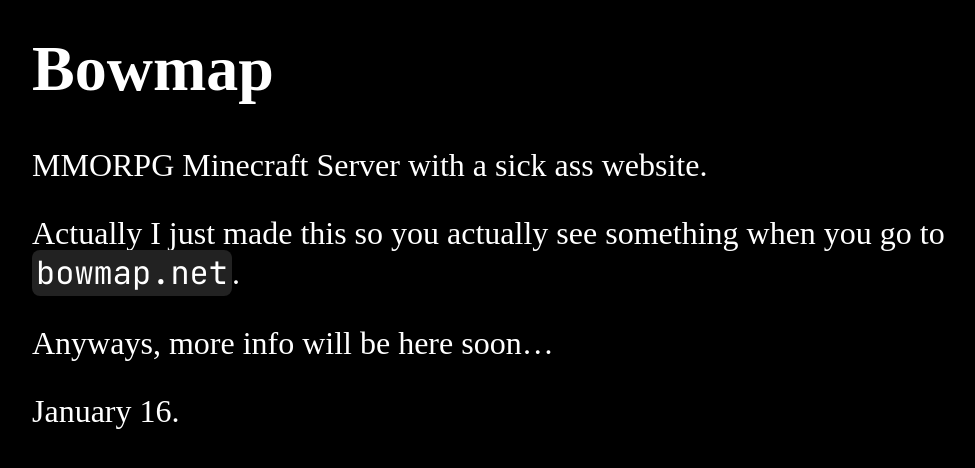
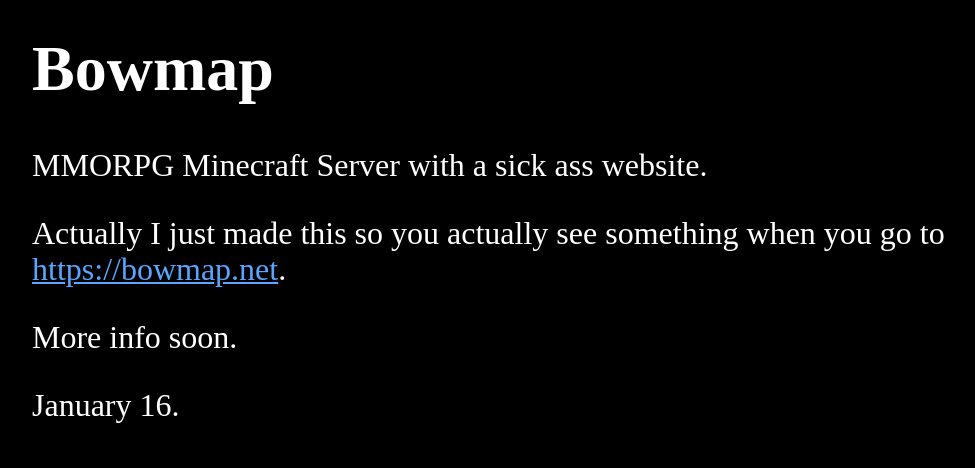
Before and after one commit to Bowmap/website, a Jekyll site: the page built from pages/Home.md, in a window 1280 px wide. Shown: the top 468 px of the page, without its empty margins (0-975 px from the left). Built offline with Jekyll 4.4.1, drawn with Linux system fonts in a browser that asks for light colours.

Commit message:
Update Home

```diff
--- a/pages/Home.md
+++ b/pages/Home.md
@@ -5,8 +5,8 @@ title: Bowmap
 
 MMORPG Minecraft Server with a sick ass website.
 
-Actually I just made this so you actually see something when you go to `bowmap.net`.
+Actually I just made this so you actually see something when you go to [https://bowmap.net](https://bowmap.net).
 
-Anyways, more info will be here soon...
+More info soon.
 
 January 16.
```
